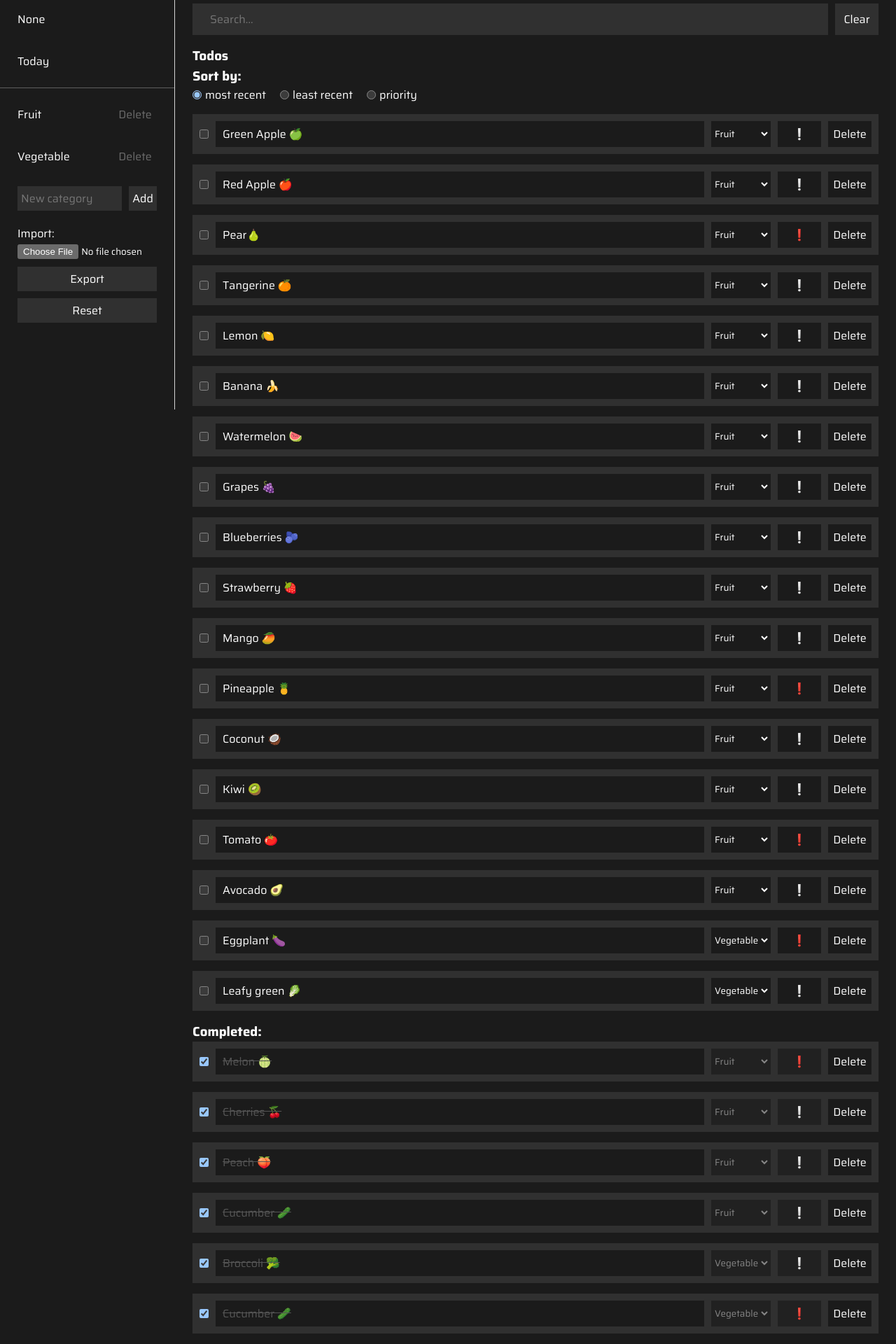
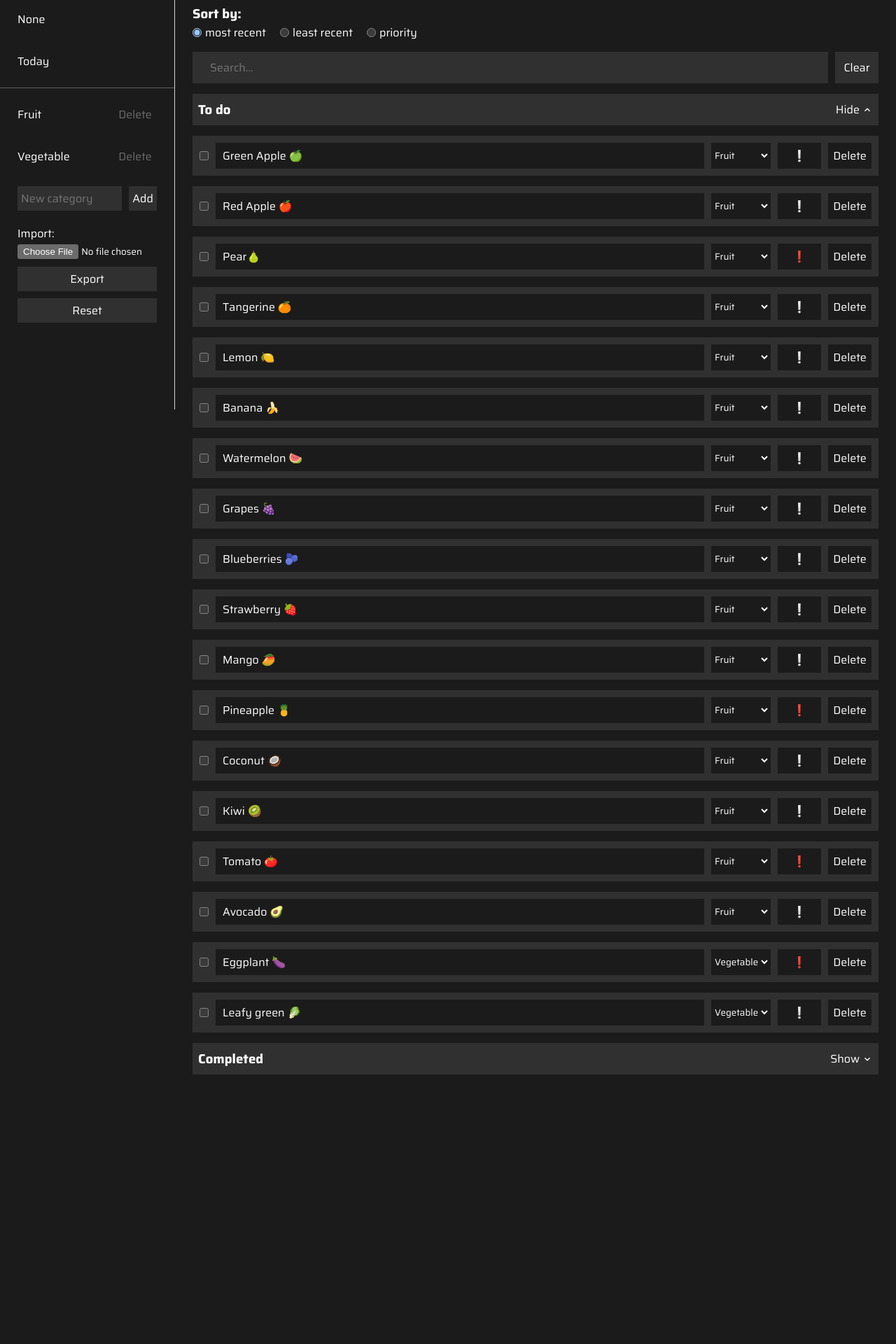
Before and after one commit to tquintal/to-do-app, a React (Create React App) app: page / in a window 1280 px wide. Shown: the part 215-2135 px from the top of the page at 70% size. After the commit the page ends 1765 px from the top, so only its background shows below. Built offline with nearby package versions, Linux system fonts and the light colour scheme.

Commit message:
show/hide groups and layout improvement

```diff
--- a/package.json
+++ b/package.json
@@ -9,6 +9,7 @@
     "react": "^18.2.0",
     "react-csv": "^2.2.2",
     "react-dom": "^18.2.0",
+    "react-icons": "^4.6.0",
     "react-scripts": "5.0.1",
     "web-vitals": "^2.1.4"
   },
--- a/src/App.js
+++ b/src/App.js
@@ -3,7 +3,6 @@ import classes from './App.module.css';
 import Menu from './components/Menu/Menu';
 import Banner from './components/Banner/Banner';
 import NewToDo from './components/NewToDo/NewToDo';
-import SearchToDo from './components/SearchToDo/SearchToDo';
 import ToDoList from './components/ToDoList/ToDoList';
 
 const Desktop = () =>
@@ -13,7 +12,6 @@ const Desktop = () =>
       <section>
         <Banner />
         <NewToDo />
-        <SearchToDo />
         <ToDoList />
       </section>
     </main>
--- a/src/App.module.css
+++ b/src/App.module.css
@@ -6,6 +6,8 @@
 }
 
 body {
+  overflow: scroll;
+  overflow-x: hidden;
   background: #1b1b1b;
   color: #ffffff;
 }
--- a/src/components/SearchToDo/SearchToDo.module.css
+++ b/src/components/SearchToDo/SearchToDo.module.css
@@ -1,8 +1,7 @@
 .container {
   display: flex;
   gap: 10px;
-  padding-left: 25px;
-  padding-right: 25px;
+  margin-bottom: 15px;
 }
 
 .input {
--- a/src/components/ToDoList/ToDoList.js
+++ b/src/components/ToDoList/ToDoList.js
@@ -1,14 +1,26 @@
 import { useContext, useState } from 'react';
 import StorageContext from '../../context/storage-context';
+import SearchToDo from '../SearchToDo/SearchToDo';
 import classes from './ToDoList.module.css';
 import Button from '../../UI/Button';
+import { MdKeyboardArrowUp, MdKeyboardArrowDown } from 'react-icons/md';
 
 function ToDoList() {
     const context = useContext(StorageContext);
     const [sortBy, setSortBy] = useState('most-recent');
+    const [showToDos, setShowToDos] = useState(true);
+    const [showCompleted, setShowCompleted] = useState(false);
 
     const setSortByHandler = event => {
         setSortBy(event.target.id);
+    };
+
+    const onToDosHideHandler = () => {
+        setShowToDos(prevState => !prevState);
+    };
+
+    const onCompletedHideHandler = () => {
+        setShowCompleted(prevState => !prevState);
     };
 
     const onCompleteHandler = event => {
@@ -37,7 +49,6 @@ function ToDoList() {
     };
 
     return <div className={classes['to-do-list-container']}>
-        <h3 className={classes['title']}>Todos</h3>
         <h3>Sort by:</h3>
         <div className={classes['sort-container']}>
             <div className={classes['sort-item']}>
@@ -53,8 +64,18 @@ function ToDoList() {
                 <label htmlFor='priority'>priority</label>
             </div>
         </div>
+        <SearchToDo />
+        <div className={classes['title-container']}>
+            <h3>To do</h3>
+            <div onClick={onToDosHideHandler} className={classes['show-hide']}>
+                <p>{showToDos ? 'Hide' : 'Show'}</p>
+                {showToDos ? <MdKeyboardArrowUp /> : <MdKeyboardArrowDown />}
+            </div>
+        </div>
+        {
+            showToDos &&
             <ul className={classes['ul-container']}>
-            {context.onListToDos(sortBy).map(todo =>
+                {context.onListToDos(sortBy).filter(todo => !todo.completed).map(todo =>
                     <li key={todo.id}>
                         <input
                             type='checkbox'
@@ -86,9 +107,18 @@ function ToDoList() {
                     </li>
                 )}
             </ul>
-        <h3 className={classes['title']}>Completed:</h3>
+        }
+        <div className={classes['title-container']}>
+            <h3>Completed</h3>
+            <div onClick={onCompletedHideHandler} className={classes['show-hide']}>
+                <p>{showCompleted ? 'Hide' : 'Show'}</p>
+                {showCompleted ? <MdKeyboardArrowUp /> : <MdKeyboardArrowDown />}
+            </div>
+        </div>
+        {
+            showCompleted &&
             <ul className={classes['ul-container']}>
-            {context.toDos.map(todo => todo.completed === true &&
+                {context.onListToDos(sortBy).filter(todo => todo.completed).map(todo =>
                     <li key={todo.id}>
                         <input
                             type='checkbox'
@@ -120,6 +150,7 @@ function ToDoList() {
                     </li>
                 )}
             </ul>
+        }
     </div>;
 };
 
--- a/src/components/ToDoList/ToDoList.module.css
+++ b/src/components/ToDoList/ToDoList.module.css
@@ -5,11 +5,25 @@
   padding-left: 25px;
 }
 
-/* .title {
+.title-container {
+  display: flex;
+  justify-content: space-between;
   background: #303030;
-  padding: 10px;
+  padding: 8px;
   margin-bottom: 15px;
-} */
+}
+
+.show-hide {
+  display: flex;
+  align-items: center;
+  gap: 3px;
+  cursor: pointer;
+}
+
+.title svg {
+  height: 100%;
+  cursor: pointer;
+}
 
 .sort-container {
   display: flex;
--- a/src/context/storage-context.js
+++ b/src/context/storage-context.js
@@ -187,14 +187,14 @@ export const StorageContextProvider = props => {
 
     const listToDosHandler = sortBy => {
         if (sortBy === 'least-recent')
-            return listToDosBy(searchToDos(toDos.filter(todo => !todo.completed)));
+            return listToDosBy(searchToDos(toDos));
 
         if (sortBy === 'most-recent') {
             const sortedByDate = toDos.map(toDo => {
                 return { ...toDo, created: new Date(toDo.created) } // Translate string to date
             }).sort((a, b) => b.created - a.created);
 
-            return listToDosBy(searchToDos(sortedByDate.filter(todo => !todo.completed)));
+            return listToDosBy(searchToDos(sortedByDate));
         };
 
         if (sortBy === 'priority') {
```
Also changed, not shown: 2 other files (tests, documents, lock files or other folders). Lines whose indentation alone changed are shown as unchanged.
